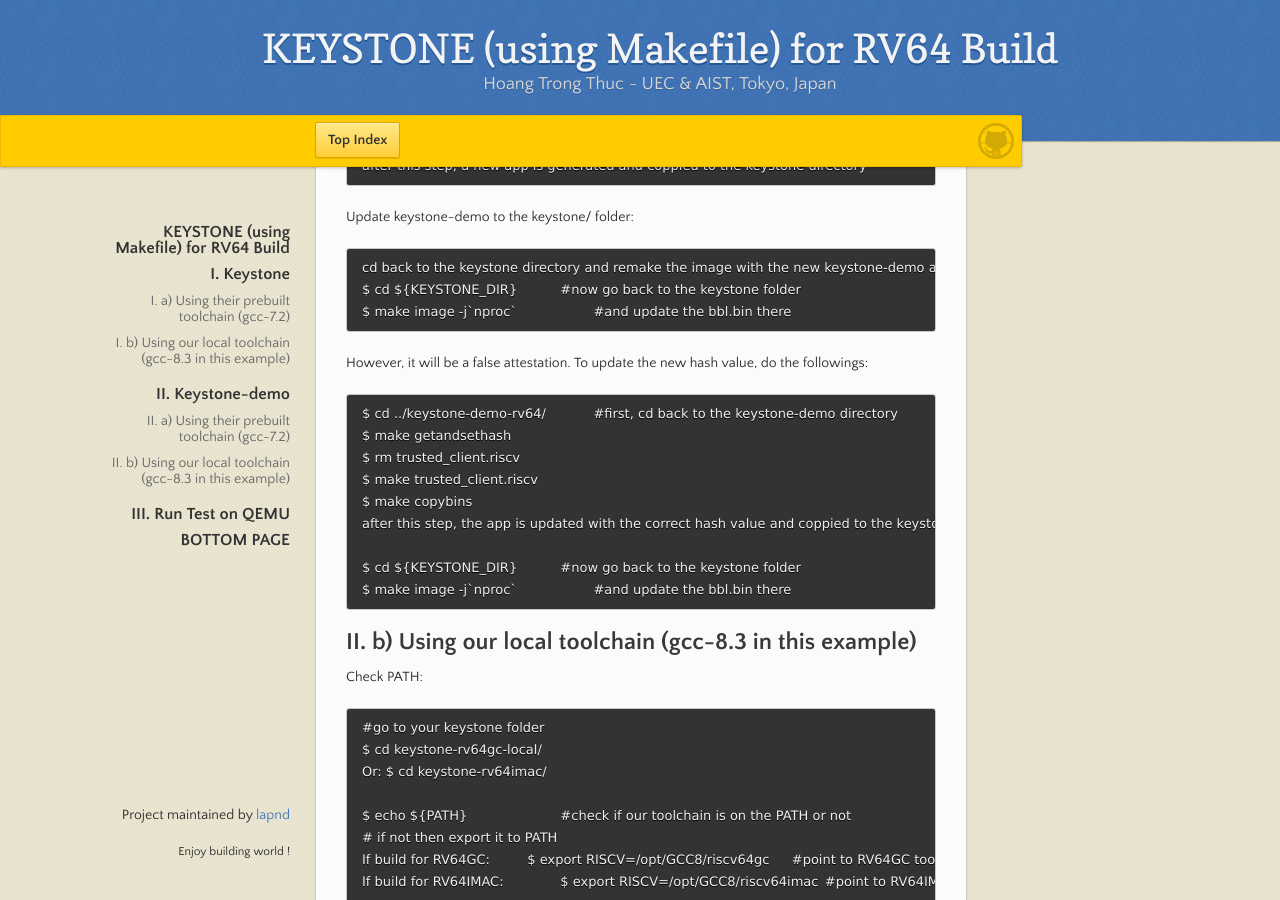
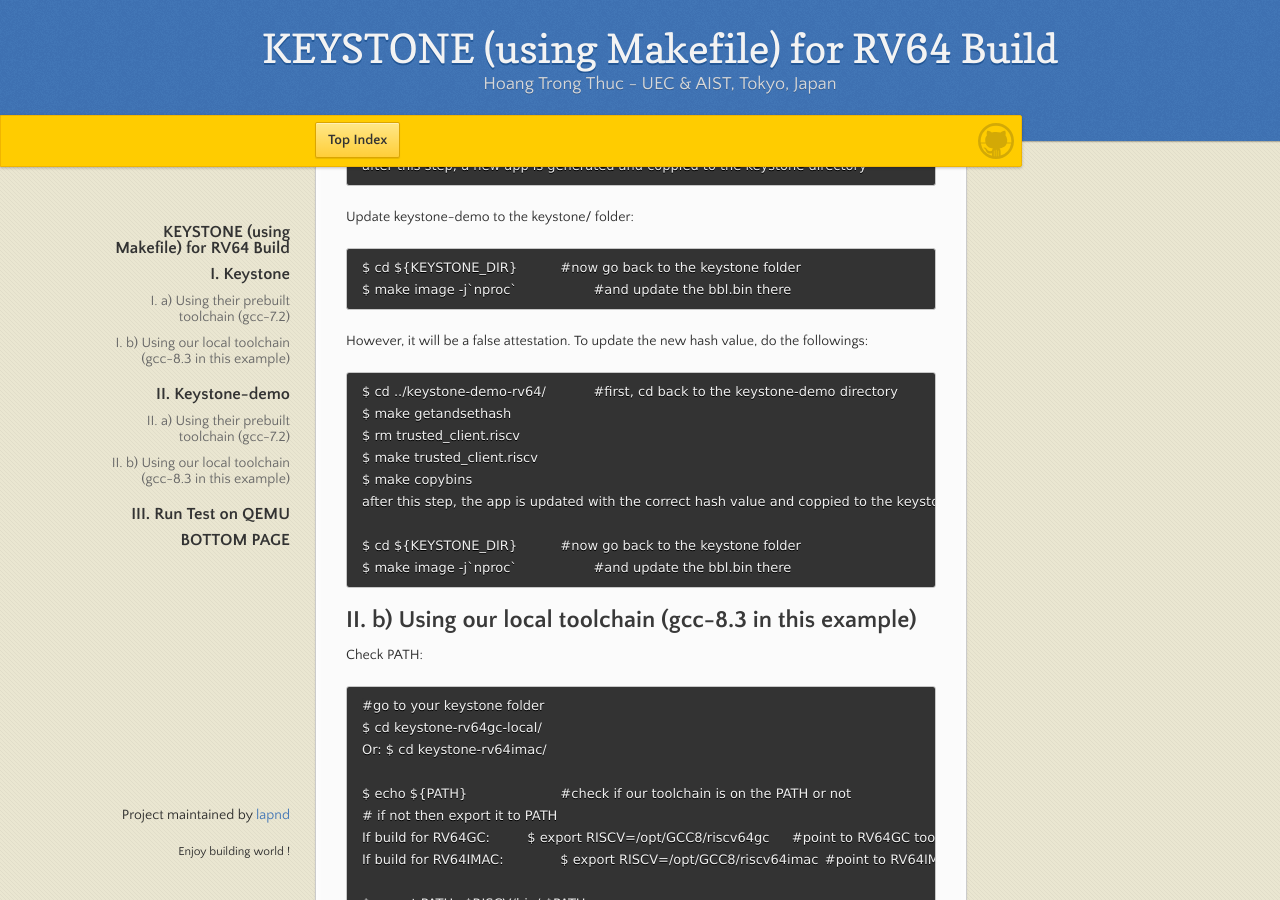
Before and after one commit to lapnd/httdes.github.io, a Jekyll site: the page built from keystone-makefile-64.md, in a window 1280 px wide and 900 px high, scrolled down 2544 px. Built offline with Jekyll 4.4.1, drawn with Linux system fonts in a browser that asks for light colours; our own code applies the rules of GitHub Pages for plain Markdown files.

Commit message:
Update keystone-makefile-64.md

````diff
--- a/keystone-makefile-64.md
+++ b/keystone-makefile-64.md
@@ -124,7 +124,6 @@ after this step, a new app is generated and coppied to the keystone directory
 
 Update keystone-demo to the keystone/ folder:
 ```
-cd back to the keystone directory and remake the image with the new keystone-demo app
 $ cd ${KEYSTONE_DIR}		#now go back to the keystone folder
 $ make image -j`nproc`			#and update the bbl.bin there
 ```
````
